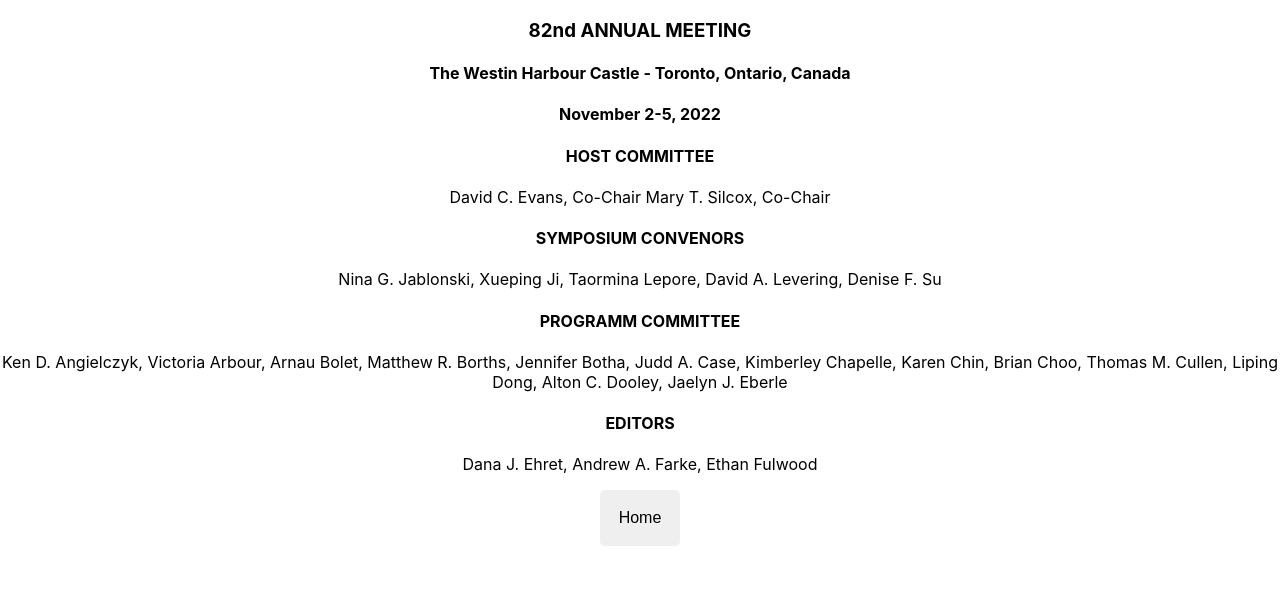
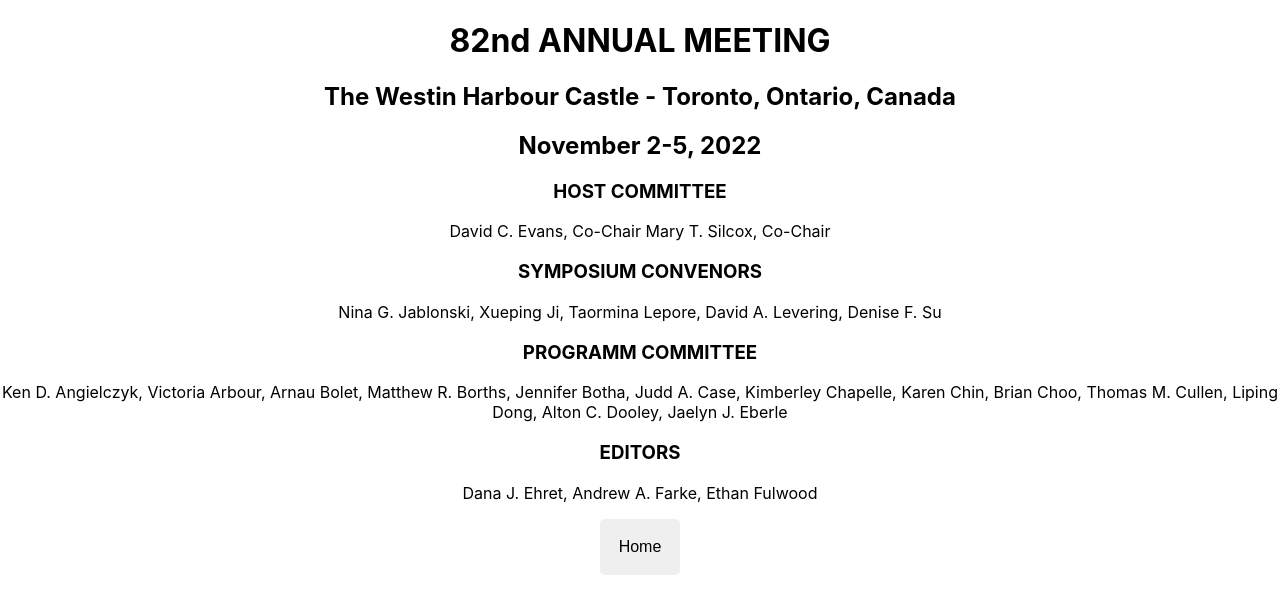
Before and after one commit to MeenaFoerderer/Capstone-project, a Next.js app: page /infoPage in a window 1280 px wide. Shown: the top 614 px of the page. Built offline with nearby package versions, Linux system fonts and the light colour scheme.

Commit message:
change html headings

```diff
--- a/pages/infoPage/index.js
+++ b/pages/infoPage/index.js
@@ -7,23 +7,23 @@
 
   return (
     <InfoContainer>
-      <h3>82nd ANNUAL MEETING</h3>
-      <h4>The Westin Harbour Castle - Toronto, Ontario, Canada</h4>
-      <h4>November 2-5, 2022</h4>
-      <h4>HOST COMMITTEE</h4>
+      <h1>82nd ANNUAL MEETING</h1>
+      <h2>The Westin Harbour Castle - Toronto, Ontario, Canada</h2>
+      <h2>November 2-5, 2022</h2>
+      <h3>HOST COMMITTEE</h3>
       <p>David C. Evans, Co-Chair Mary T. Silcox, Co-Chair</p>
-      <h4>SYMPOSIUM CONVENORS</h4>
+      <h3>SYMPOSIUM CONVENORS</h3>
       <p>
         Nina G. Jablonski, Xueping Ji, Taormina Lepore, David A. Levering,
         Denise F. Su
       </p>
-      <h4>PROGRAMM COMMITTEE</h4>
+      <h3>PROGRAMM COMMITTEE</h3>
       <p>
         Ken D. Angielczyk, Victoria Arbour, Arnau Bolet, Matthew R. Borths,
         Jennifer Botha, Judd A. Case, Kimberley Chapelle, Karen Chin, Brian
         Choo, Thomas M. Cullen, Liping Dong, Alton C. Dooley, Jaelyn J. Eberle
       </p>
-      <h4>EDITORS</h4>
+      <h3>EDITORS</h3>
       <p>Dana J. Ehret, Andrew A. Farke, Ethan Fulwood</p>
       <NavButton type="button" onClick={() => router.push("/landingPage")}>
         Home
```
